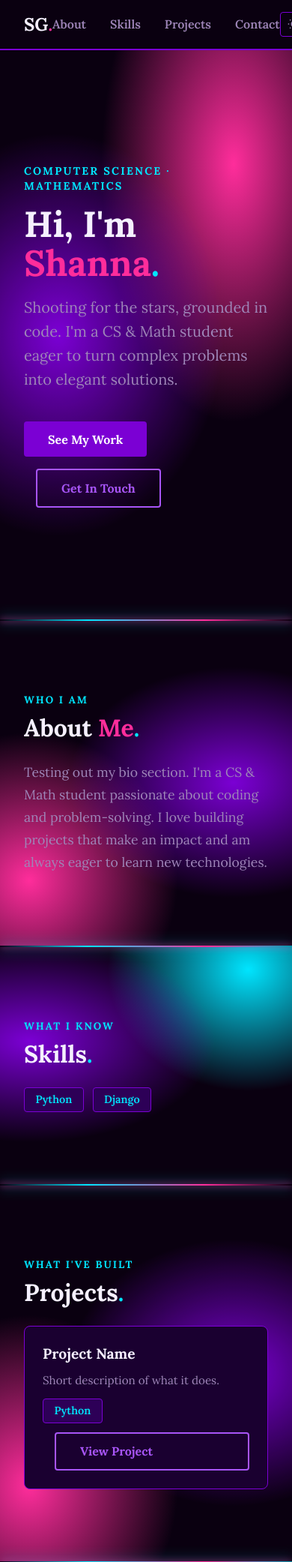
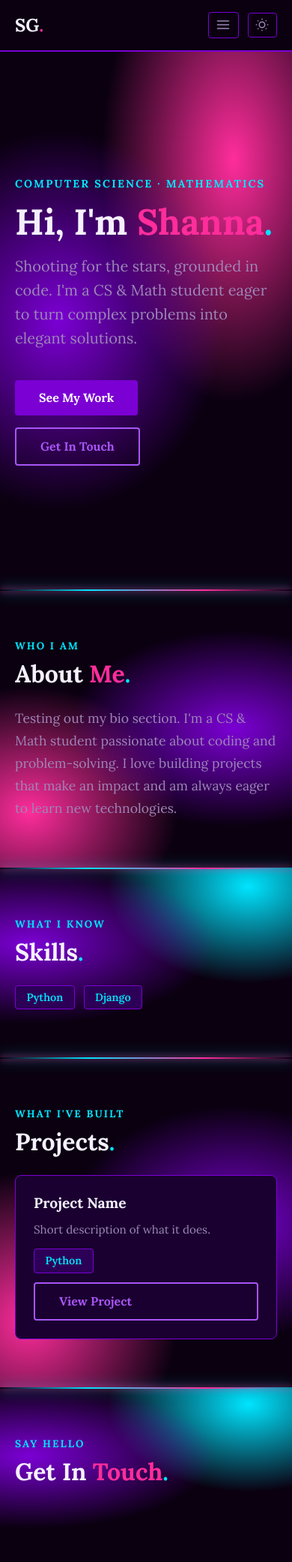
Before and after one commit to GravesSoftwareDev/portfolio, a Django app: page / in a window 390 px wide; the page is wider, and only the part inside the window is pictured. Shown: the top 2083 px of that part at 75% size. After the commit the page ends 2033 px from the top of that part, so only its background shows below. Run offline with Django 5.2, Linux system fonts and the light colour scheme.

Commit message:
Made it reactive

```diff
--- a/portfolio_site/static/css/main.css
+++ b/portfolio_site/static/css/main.css
@@ -121,6 +121,35 @@ body {
 .nav-links a:hover {
     color: var(--accent-cyan);
 }
+
+/* ─── Nav Actions (hamburger + theme toggle) ────────────────────────────── */
+.nav-actions {
+    display: flex;
+    align-items: center;
+    gap: 0.75rem;
+}
+
+/* ─── Hamburger (hidden on desktop) ─────────────────────────────────────── */
+.nav-hamburger {
+    display: none;
+    background: none;
+    border: 1px solid var(--purple-mid);
+    color: var(--text-muted);
+    border-radius: var(--radius-sm);
+    padding: 0.4rem 0.6rem;
+    cursor: pointer;
+    align-items: center;
+    transition: color var(--transition-fast), border-color var(--transition-fast);
+}
+
+.nav-hamburger:hover {
+    color: var(--accent-cyan);
+    border-color: var(--accent-cyan);
+}
+
+.nav-hamburger .icon-close { display: none; }
+.nav-hamburger.open .icon-menu  { display: none; }
+.nav-hamburger.open .icon-close { display: block; }
 
 /* ─── Theme Toggle ──────────────────────────────────────────────────────── */
 .theme-toggle {
@@ -391,3 +420,61 @@ html[data-theme="light"] .skill-tag {
     background-color: var(--bg-card);
     color: var(--purple-mid);
 }
+
+/* ─── Responsive: Tablet (≤ 768px) ─────────────────────────────────────── */
+@media (max-width: 768px) {
+    :root {
+        --section-padding: 5rem 1.5rem;
+        --hero-padding: 3.5rem 1.5rem;
+    }
+
+    .projects-grid {
+        grid-template-columns: 1fr;
+    }
+}
+
+/* ─── Responsive: Mobile (≤ 600px) ─────────────────────────────────────── */
+@media (max-width: 600px) {
+    :root {
+        --section-padding: 4rem 1.25rem;
+        --hero-padding: 3rem 1.25rem;
+        --hero-min-height: 85vh;
+        --nav-padding: 1rem 1.25rem;
+    }
+
+    .nav-hamburger {
+        display: flex;
+    }
+
+    .nav-links {
+        display: none;
+        position: absolute;
+        top: 100%;
+        left: 0;
+        right: 0;
+        flex-direction: column;
+        gap: 0;
+        background-color: var(--bg-dark);
+        border-bottom: 2px solid var(--purple-mid);
+        z-index: var(--z-nav);
+        transition: background-color var(--transition-base);
+    }
+
+    .nav-links.open {
+        display: flex;
+    }
+
+    .nav-links a {
+        display: block;
+        padding: 0.9rem 1.25rem;
+    }
+
+    .hero-ctas {
+        flex-direction: column;
+        align-items: flex-start;
+    }
+
+    .btn-outline {
+        margin-left: 0;
+    }
+}
--- a/portfolio_site/templates/portfolio/base.html
+++ b/portfolio_site/templates/portfolio/base.html
@@ -17,12 +17,24 @@
 <body>
     <nav class="nav">
         <a href="/" class="nav-logo">SG<span class="dot">.</span></a>
-        <ul class="nav-links">
+        <ul class="nav-links" id="nav-links">
             <li><a href="#about">About</a></li>
             <li><a href="#skills">Skills</a></li>
             <li><a href="#projects">Projects</a></li>
             <li><a href="#contact">Contact</a></li>
         </ul>
+        <div class="nav-actions">
+            <button class="nav-hamburger" id="nav-hamburger" aria-label="Toggle navigation" aria-expanded="false">
+                <svg class="icon-menu" xmlns="http://www.w3.org/2000/svg" width="20" height="20" viewBox="0 0 24 24" fill="none" stroke="currentColor" stroke-width="2" stroke-linecap="round">
+                    <line x1="3" y1="6"  x2="21" y2="6"/>
+                    <line x1="3" y1="12" x2="21" y2="12"/>
+                    <line x1="3" y1="18" x2="21" y2="18"/>
+                </svg>
+                <svg class="icon-close" xmlns="http://www.w3.org/2000/svg" width="20" height="20" viewBox="0 0 24 24" fill="none" stroke="currentColor" stroke-width="2" stroke-linecap="round">
+                    <line x1="18" y1="6"  x2="6"  y2="18"/>
+                    <line x1="6"  y1="6"  x2="18" y2="18"/>
+                </svg>
+            </button>
             <button class="theme-toggle" aria-label="Toggle light/dark mode">
                 <svg class="icon-sun" xmlns="http://www.w3.org/2000/svg" width="18" height="18" viewBox="0 0 24 24" fill="none" stroke="currentColor" stroke-width="2">
                     <circle cx="12" cy="12" r="5"/>
@@ -39,6 +51,7 @@
                     <path d="M21 12.79A9 9 0 1 1 11.21 3 7 7 0 0 0 21 12.79z"/>
                 </svg>
             </button>
+        </div>
     </nav>
 
     {% block content %}{% endblock %}
@@ -48,12 +61,32 @@
     </footer>
 
     <script>
+        // Theme toggle
         document.querySelector('.theme-toggle').addEventListener('click', () => {
             const html = document.documentElement;
             const next = html.getAttribute('data-theme') === 'dark' ? 'light' : 'dark';
             html.setAttribute('data-theme', next);
             localStorage.setItem('theme', next);
         });
+
+        // Hamburger menu
+        const hamburger = document.getElementById('nav-hamburger');
+        const navLinks  = document.getElementById('nav-links');
+
+        hamburger.addEventListener('click', () => {
+            const isOpen = navLinks.classList.toggle('open');
+            hamburger.classList.toggle('open', isOpen);
+            hamburger.setAttribute('aria-expanded', isOpen);
+        });
+
+        // Close menu when a nav link is clicked
+        navLinks.querySelectorAll('a').forEach(link => {
+            link.addEventListener('click', () => {
+                navLinks.classList.remove('open');
+                hamburger.classList.remove('open');
+                hamburger.setAttribute('aria-expanded', false);
+            });
+        });
     </script>
 </body>
 </html>
```
Lines whose indentation alone changed are shown as unchanged.
